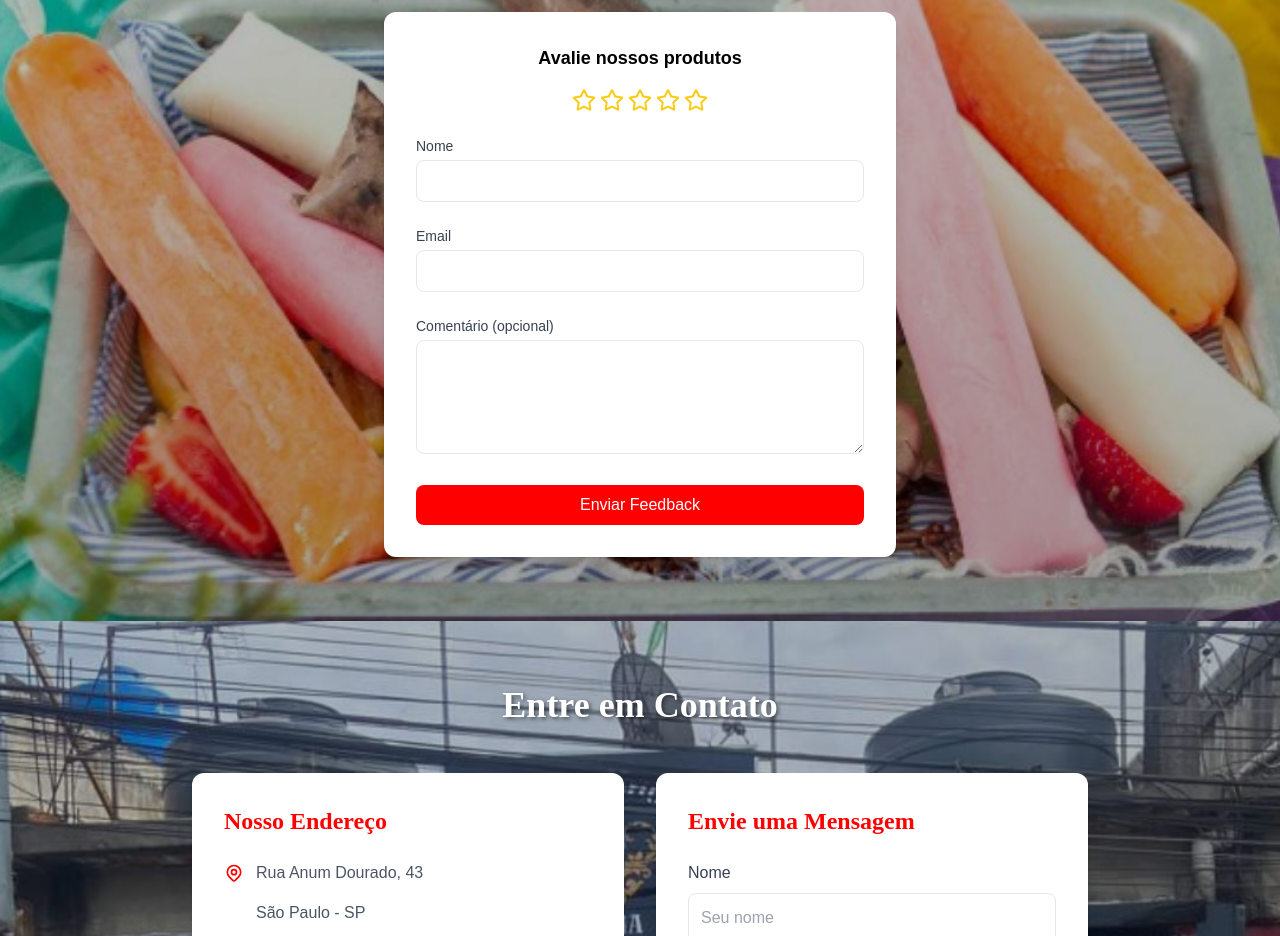
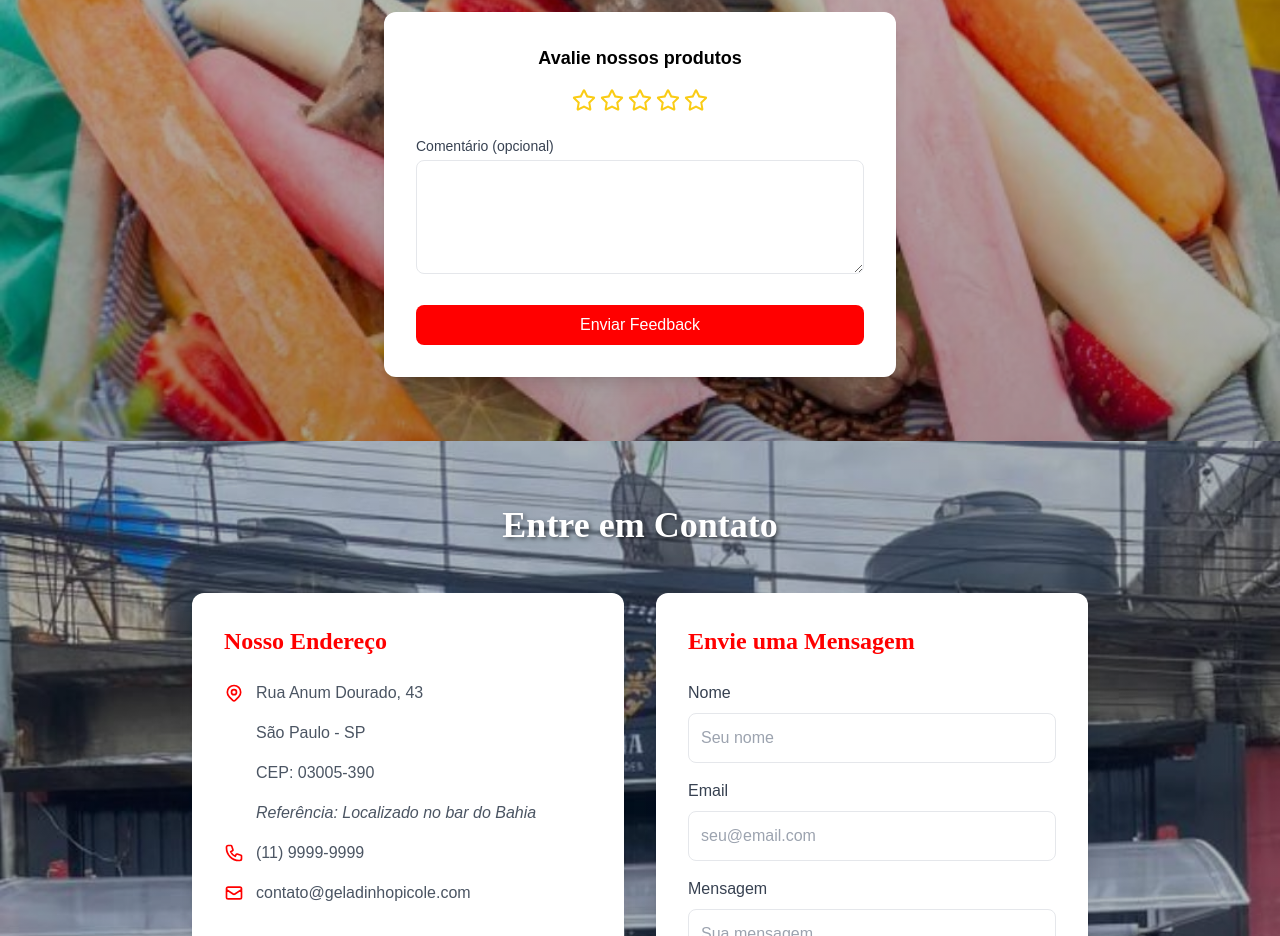
Before and after one commit to KaikSAlves/projeto-desenvolvimento-web-frontend, a React (Vite) app: page / in a window 1280 px wide. Shown: the part 2000-2936 px from the top of the page. Built offline with nearby package versions, Linux system fonts and the light colour scheme.

Commit message:
feat: tornar feedbacks anônimos removendo campos de nome e email

```diff
--- a/src/pages/HomePage.jsx
+++ b/src/pages/HomePage.jsx
@@ -134,8 +134,6 @@ const HomePage = () => {
     const [activeTab, setActiveTab] = useState('geladinhos');
     const [rating, setRating] = useState(0);
     const [feedback, setFeedback] = useState('');
-    const [nome, setNome] = useState('');
-    const [email, setEmail] = useState('');
     const [feedbackEnviado, setFeedbackEnviado] = useState(false);
 
     const handleSubmitFeedback = (e) => {
@@ -146,20 +144,8 @@ const HomePage = () => {
             return;
         }
 
-        if (!nome.trim()) {
-            alert('Por favor, informe seu nome');
-            return;
-        }
-
-        if (!email.trim()) {
-            alert('Por favor, informe seu email');
-            return;
-        }
-
         const novoFeedback = {
             id: Date.now(),
-            nome,
-            email,
             avaliacao: rating,
             comentario: feedback,
             data: new Date().toISOString()
@@ -172,8 +158,6 @@ const HomePage = () => {
         // Limpa o formulário
         setRating(0);
         setFeedback('');
-        setNome('');
-        setEmail('');
         setFeedbackEnviado(true);
 
         // Reseta o estado de feedback enviado após 3 segundos
@@ -294,32 +278,6 @@ const HomePage = () => {
                             <div className="flex flex-col items-center">
                                 <label className="mb-4 text-lg font-semibold">Avalie nossos produtos</label>
                                 <RatingStars rating={rating} setRating={setRating} />
-                            </div>
-
-                            <div>
-                                <label className="block text-sm font-medium text-gray-700 mb-1">
-                                    Nome
-                                </label>
-                                <input
-                                    type="text"
-                                    value={nome}
-                                    onChange={(e) => setNome(e.target.value)}
-                                    className="w-full p-2 border rounded-lg focus:ring-2 focus:ring-gray-400"
-                                    required
-                                />
-                            </div>
-
-                            <div>
-                                <label className="block text-sm font-medium text-gray-700 mb-1">
-                                    Email
-                                </label>
-                                <input
-                                    type="email"
-                                    value={email}
-                                    onChange={(e) => setEmail(e.target.value)}
-                                    className="w-full p-2 border rounded-lg focus:ring-2 focus:ring-gray-400"
-                                    required
-                                />
                             </div>
 
                             <div>
--- a/src/pages/admin/AdminFeedbacks.jsx
+++ b/src/pages/admin/AdminFeedbacks.jsx
@@ -6,8 +6,6 @@ export default function AdminFeedbacks() {
   const navigate = useNavigate();
   const [feedbacks, setFeedbacks] = useState([]);
   const [filtros, setFiltros] = useState({
-    nome: '',
-    email: '',
     avaliacao: ''
   });
 
@@ -30,10 +28,8 @@ export default function AdminFeedbacks() {
 
   // Filtra os feedbacks com base nos filtros selecionados
   const feedbacksFiltrados = feedbacks.filter(feedback => {
-    const nomeMatch = feedback.nome.toLowerCase().includes(filtros.nome.toLowerCase());
-    const emailMatch = feedback.email.toLowerCase().includes(filtros.email.toLowerCase());
     const avaliacaoMatch = filtros.avaliacao === '' || feedback.avaliacao === parseInt(filtros.avaliacao);
-    return nomeMatch && emailMatch && avaliacaoMatch;
+    return avaliacaoMatch;
   });
 
   return (
@@ -49,29 +45,7 @@ export default function AdminFeedbacks() {
 
       {/* Filtros */}
       <div className="bg-white p-4 rounded-lg shadow mb-6">
-        <div className="grid grid-cols-3 gap-4">
-          <div>
-            <label className="block text-sm font-medium text-gray-700 mb-1">Nome</label>
-            <input
-              type="text"
-              name="nome"
-              value={filtros.nome}
-              onChange={handleFiltroChange}
-              className="w-full p-2 border rounded-lg focus:ring-2 focus:ring-gray-400"
-              placeholder="Digite o nome"
-            />
-          </div>
-          <div>
-            <label className="block text-sm font-medium text-gray-700 mb-1">Email</label>
-            <input
-              type="text"
-              name="email"
-              value={filtros.email}
-              onChange={handleFiltroChange}
-              className="w-full p-2 border rounded-lg focus:ring-2 focus:ring-gray-400"
-              placeholder="Digite o email"
-            />
-          </div>
+        <div className="grid grid-cols-1 gap-4">
           <div>
             <label className="block text-sm font-medium text-gray-700 mb-1">Avaliação</label>
             <select
@@ -96,8 +70,6 @@ export default function AdminFeedbacks() {
         <table className="min-w-full">
           <thead className="bg-gray-50">
             <tr>
-              <th className="px-6 py-3 text-left text-xs font-medium text-gray-500 uppercase tracking-wider">Nome</th>
-              <th className="px-6 py-3 text-left text-xs font-medium text-gray-500 uppercase tracking-wider">Email</th>
               <th className="px-6 py-3 text-left text-xs font-medium text-gray-500 uppercase tracking-wider">Avaliação</th>
               <th className="px-6 py-3 text-left text-xs font-medium text-gray-500 uppercase tracking-wider">Comentário</th>
               <th className="px-6 py-3 text-left text-xs font-medium text-gray-500 uppercase tracking-wider">Data</th>
@@ -107,8 +79,6 @@ export default function AdminFeedbacks() {
           <tbody className="bg-white divide-y divide-gray-200">
             {feedbacksFiltrados.map((feedback) => (
               <tr key={feedback.id}>
-                <td className="px-6 py-4 whitespace-nowrap text-sm text-gray-900">{feedback.nome}</td>
-                <td className="px-6 py-4 whitespace-nowrap text-sm text-gray-900">{feedback.email}</td>
                 <td className="px-6 py-4 whitespace-nowrap text-sm text-gray-900">
                   <div className="flex items-center">
                     {[...Array(5)].map((_, i) => (
```
